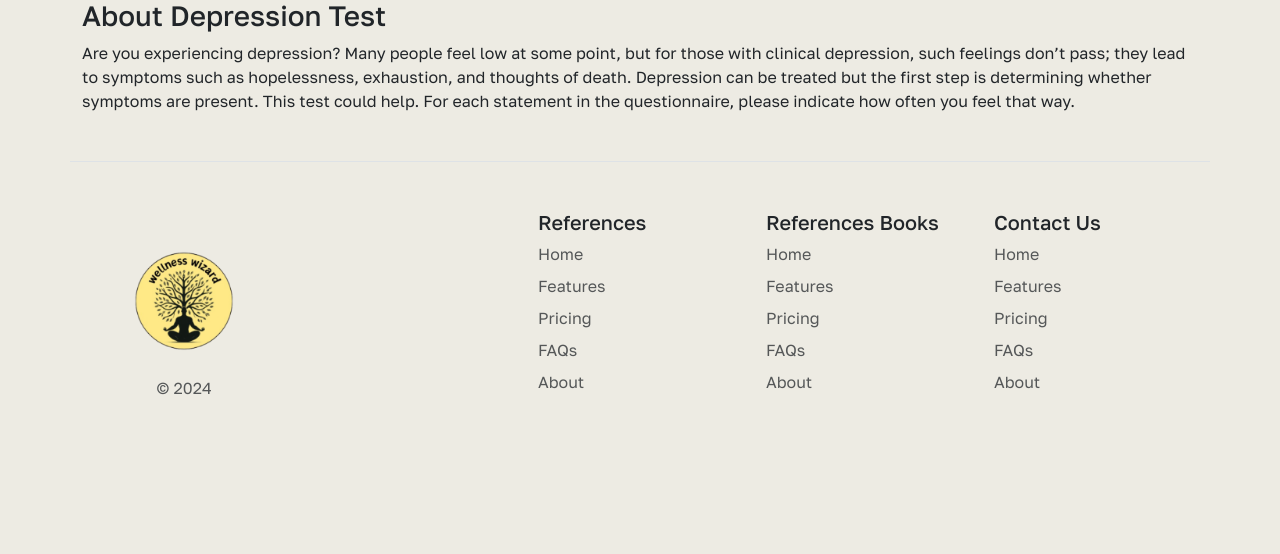
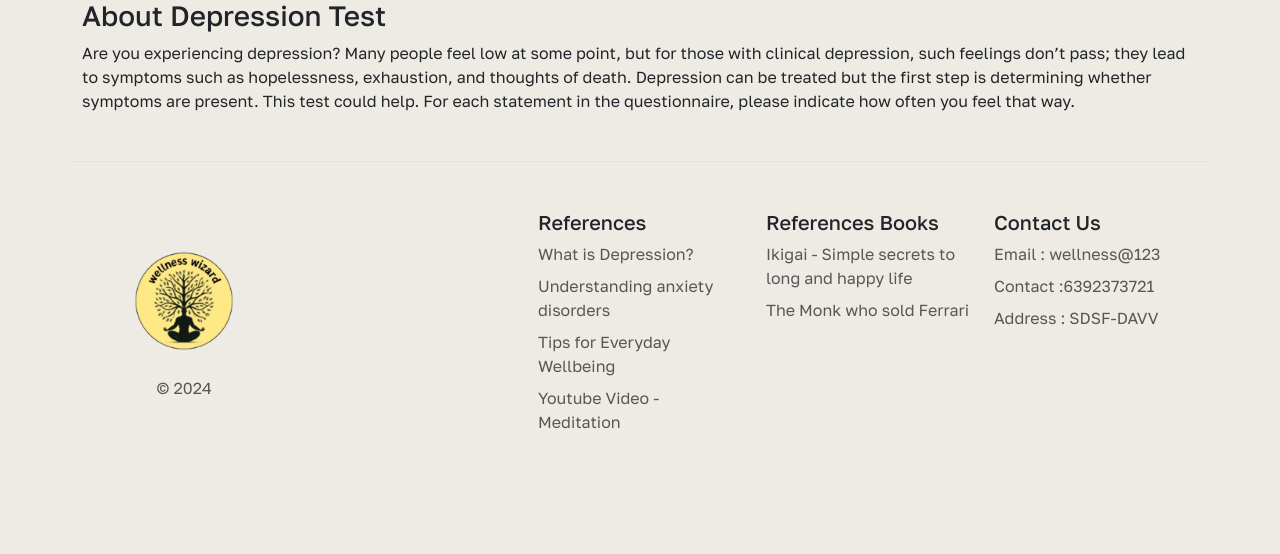
Before and after one commit to EdwinRodger/Wellness-Wizard, a Flask app: page /aboutus in a window 1280 px wide. Shown: the part 648-1202 px from the top of the page. Before the commit the page ends 1043 px from the top, so only its background shows below. Run offline with Flask 3, Linux system fonts and the light colour scheme; some web fonts are replaced.

Commit message:
footer changes

```diff
--- a/src/templates/layout.html
+++ b/src/templates/layout.html
@@ -105,33 +105,27 @@
         <div class="col mb-3">
           <h5>References</h5>
           <ul class="nav flex-column">
-            <li class="nav-item mb-2"><a href="#" class="nav-link p-0 text-body-secondary">Home</a></li>
-            <li class="nav-item mb-2"><a href="#" class="nav-link p-0 text-body-secondary">Features</a></li>
-            <li class="nav-item mb-2"><a href="#" class="nav-link p-0 text-body-secondary">Pricing</a></li>
-            <li class="nav-item mb-2"><a href="#" class="nav-link p-0 text-body-secondary">FAQs</a></li>
-            <li class="nav-item mb-2"><a href="#" class="nav-link p-0 text-body-secondary">About</a></li>
+            <li class="nav-item mb-2"><a href="https://www.psychiatry.org/patients-families/depression/what-is-depression" class="nav-link p-0 text-body-secondary">What is Depression?</a></li>
+            <li class="nav-item mb-2"><a href="https://newsinhealth.nih.gov/2016/03/understanding-anxiety-disorders" class="nav-link p-0 text-body-secondary">Understanding anxiety disorders</a></li>
+            <li class="nav-item mb-2"><a href="https://www.mind.org.uk/information-support/tips-for-everyday-living/wellbeing/" class="nav-link p-0 text-body-secondary">Tips for Everyday Wellbeing</a></li>
+            <li class="nav-item mb-2"><a href="https://www.youtube.com/embed/inpok4MKVLM?si=j7EOrDLkqrKYzaXB" class="nav-link p-0 text-body-secondary">Youtube Video - Meditation</a></li>
           </ul>
         </div>
 
         <div class="col mb-3">
           <h5>References Books</h5>
           <ul class="nav flex-column">
-            <li class="nav-item mb-2"><a href="#" class="nav-link p-0 text-body-secondary">Home</a></li>
-            <li class="nav-item mb-2"><a href="#" class="nav-link p-0 text-body-secondary">Features</a></li>
-            <li class="nav-item mb-2"><a href="#" class="nav-link p-0 text-body-secondary">Pricing</a></li>
-            <li class="nav-item mb-2"><a href="#" class="nav-link p-0 text-body-secondary">FAQs</a></li>
-            <li class="nav-item mb-2"><a href="#" class="nav-link p-0 text-body-secondary">About</a></li>
+            <li class="nav-item mb-2"><a href="https://read.amazon.in/kp/card?asin=B073D36KNM&preview=inline&linkCode=kpe&ref_=cm_sw_r_kb_dp_P3WYK6PMFDXDRK8GW1RT" class="nav-link p-0 text-body-secondary">Ikigai - Simple secrets to long and happy life</a></li>
+            <li class="nav-item mb-2"><a href="https://read.amazon.in/kp/card?asin=B009FTAH3W&preview=inline&linkCode=kpe&ref_=cm_sw_r_kb_dp_5DERAWKEK73CD6VC4ZHQ" class="nav-link p-0 text-body-secondary">The Monk who sold Ferrari</a></li>
           </ul>
         </div>
 
         <div class="col mb-3">
           <h5>Contact Us</h5>
           <ul class="nav flex-column">
-            <li class="nav-item mb-2"><a href="#" class="nav-link p-0 text-body-secondary">Home</a></li>
-            <li class="nav-item mb-2"><a href="#" class="nav-link p-0 text-body-secondary">Features</a></li>
-            <li class="nav-item mb-2"><a href="#" class="nav-link p-0 text-body-secondary">Pricing</a></li>
-            <li class="nav-item mb-2"><a href="#" class="nav-link p-0 text-body-secondary">FAQs</a></li>
-            <li class="nav-item mb-2"><a href="#" class="nav-link p-0 text-body-secondary">About</a></li>
+            <li class="nav-item mb-2"><a href="#" class="nav-link p-0 text-body-secondary">Email : wellness@123</a></li>
+            <li class="nav-item mb-2"><a href="#" class="nav-link p-0 text-body-secondary">Contact :6392373721</a></li>
+            <li class="nav-item mb-2"><a href="#" class="nav-link p-0 text-body-secondary">Address : SDSF-DAVV</a></li>
           </ul>
         </div>
       </footer>
```
